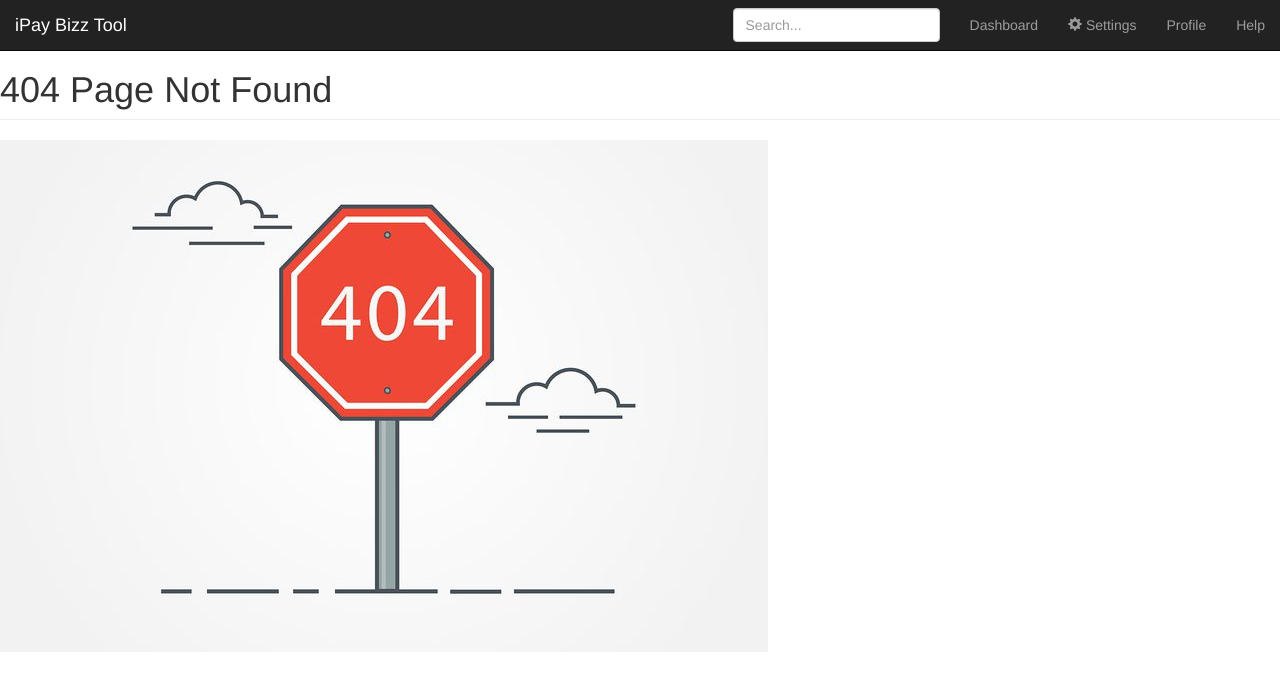
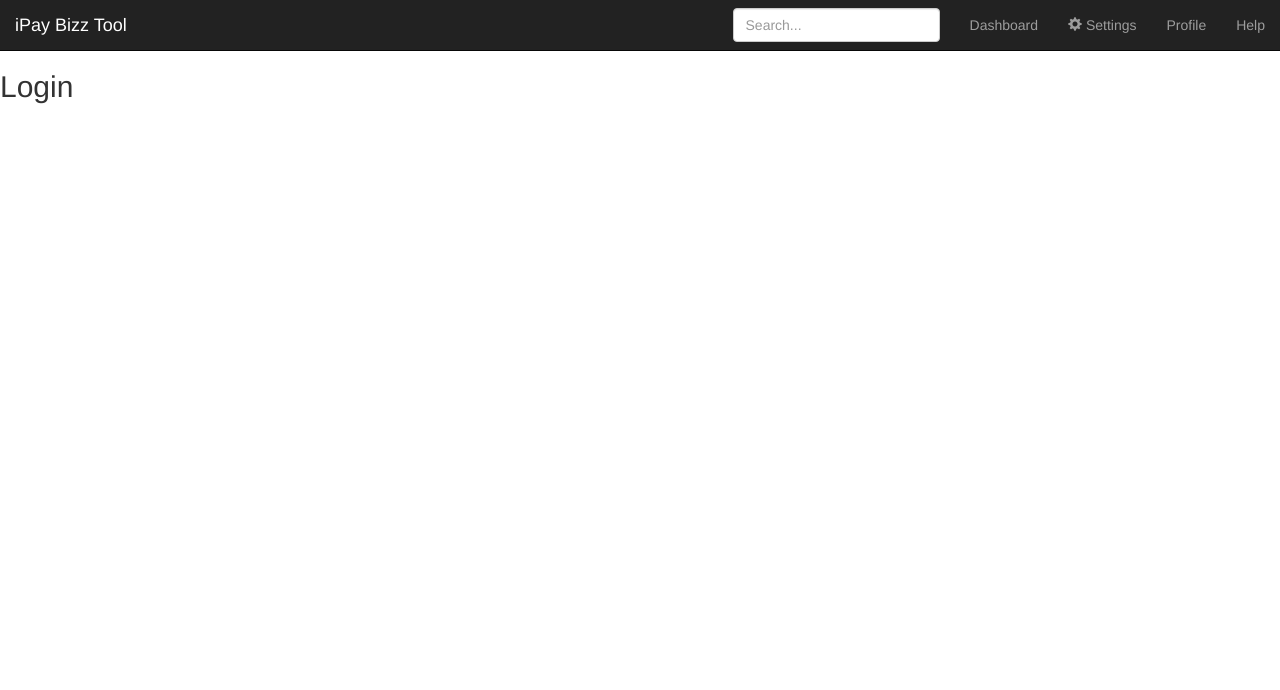
Before and after one commit to akhteramin/BusinessTool, a React app: page /login in a window 1280 px wide. Before the commit this address had no page. Shown: the top 690 px of the page. Built offline with nearby package versions, Linux system fonts and the light colour scheme.

Commit message:
Login component

```diff
--- /dev/null
+++ b/src/components/Login.js
@@ -0,0 +1,15 @@
+import React, { Component } from 'react';
+import Subtitle from './Subtitle';
+
+
+class Login extends Component {
+    render() {
+        return (
+            <div>
+                <Subtitle value="Login"/>
+            </div>
+        );
+    }
+}
+
+export default Login;
--- a/src/components/NotFound.js
+++ b/src/components/NotFound.js
@@ -4,9 +4,11 @@ import not_found from '../images/not-found.jpg';
 class NotFound extends Component {
     render() {
         return (
-            <div>
+            <div className="container">
+            <div className="col-md-8 col-md-offset-2">
                 <h1>404 Page Not Found</h1>
                 <img src={ not_found } alt="404 Not Found"/>
+            </div>
             </div>
         );
     }
--- a/src/routes.js
+++ b/src/routes.js
@@ -2,6 +2,7 @@ import React from 'react';
 import {BrowserRouter, Route, Switch} from 'react-router-dom';
 
 import Home from './components/Home';
+import Login from './components/Login';
 import Campaign from './components/Campaign';
 import NotFound from './components/NotFound';
 
@@ -11,6 +12,8 @@ export default () => (
             <Route component={Home}
                    path="/"
                    exact />
+            <Route component={Login}
+                   path="/login" />
             <Route component={Campaign}
                    path="/campaign" />
             <Route component={NotFound} />
```
